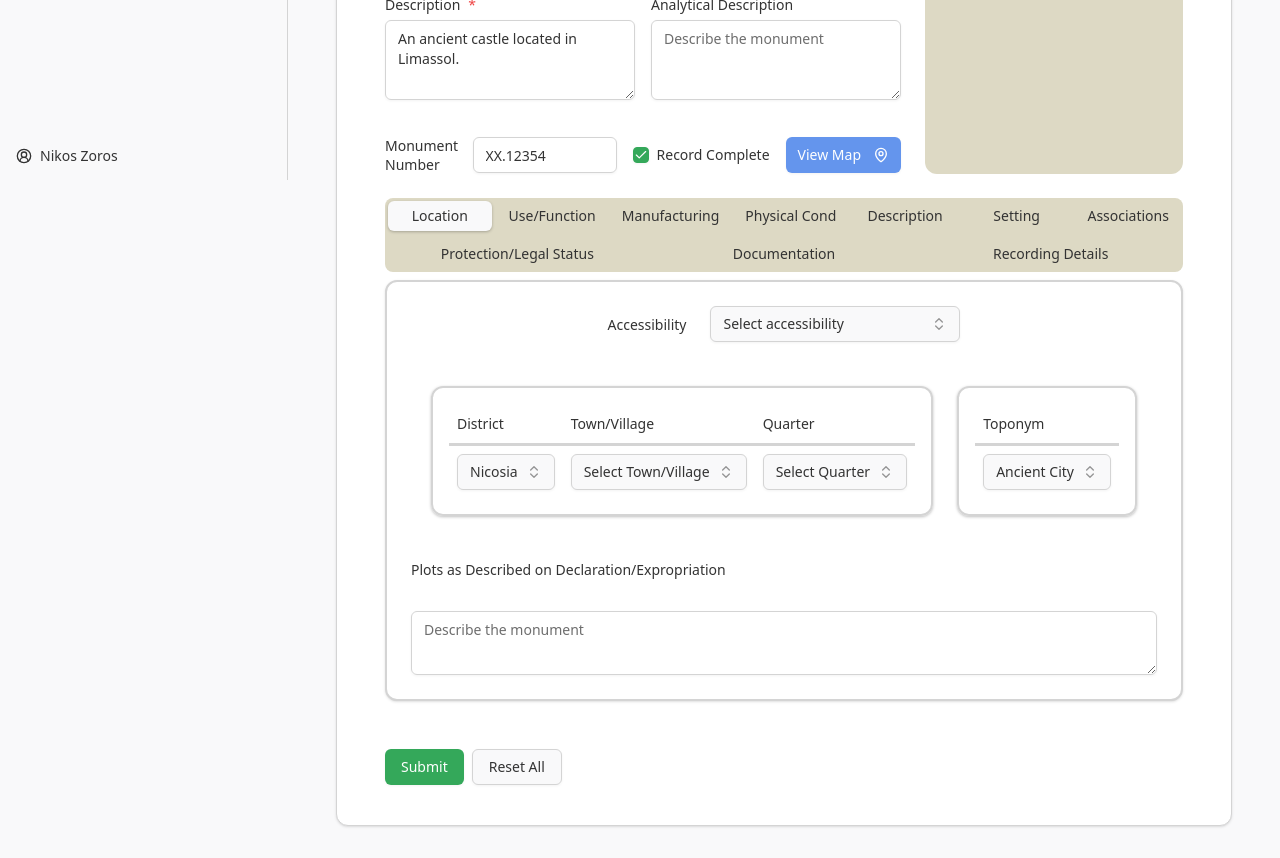
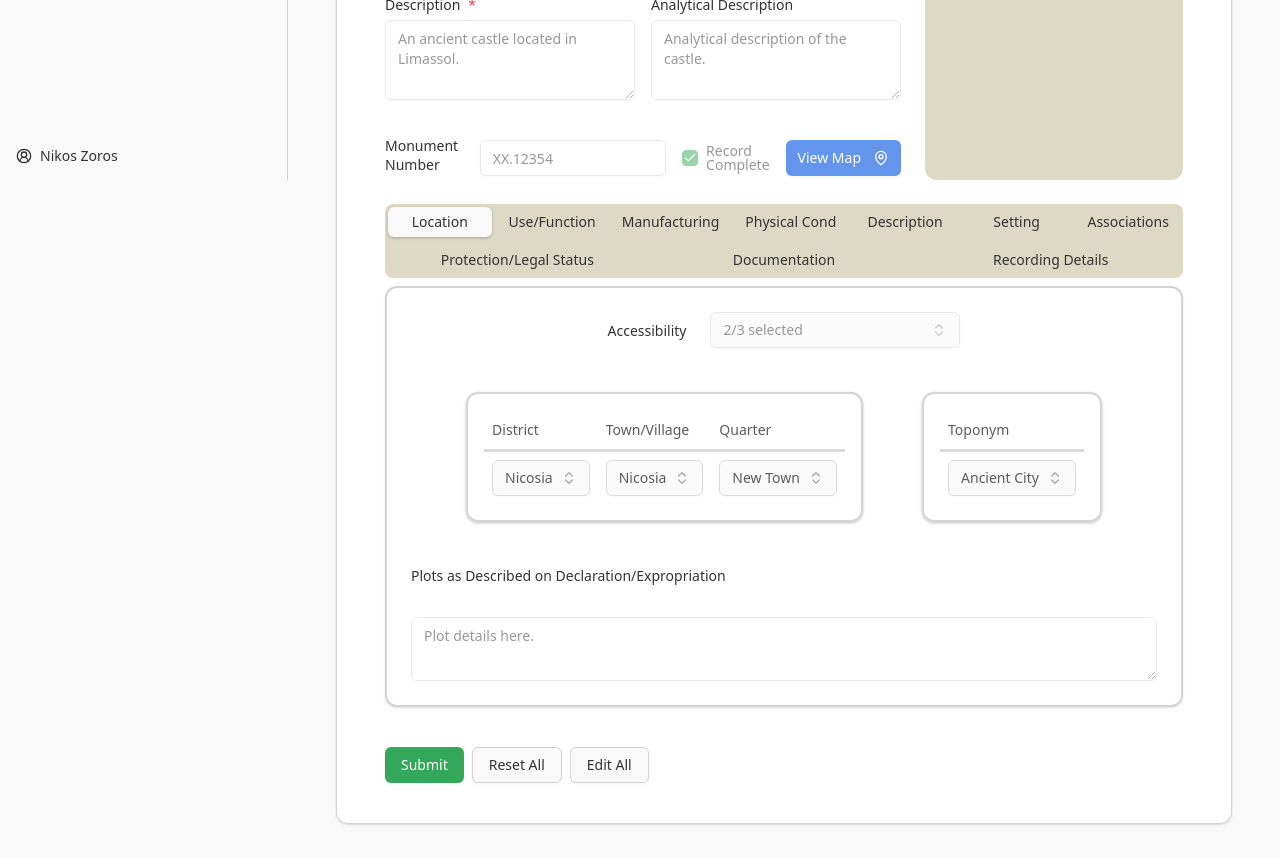
Before and after one commit to NikosZoros3533/CADIP, a React (Vite) app: page /ancient-monuments/1/edit in a window 1280 px wide. Shown: the part 620-1478 px from the top of the page. Built offline with nearby package versions, Linux system fonts and the light colour scheme.

Commit message:
feat: enhance monument form with editable fields and improved accessibility features

```diff
--- a/src/components/ancientMonuments/form-component.jsx
+++ b/src/components/ancientMonuments/form-component.jsx
@@ -27,6 +27,7 @@ import {
 import { useAppForm } from "@/hooks/forms/form";
 import { Separator } from "../ui/separator";
 import { formOptions } from "@tanstack/react-form";
+import { useState } from "react";
 
 const vocAcc = [
   { id: "1", labelEn: "Fully accessible site" },
@@ -46,6 +47,7 @@ const vocAcc = [
 
 export function AMForm({ monument = null }) {
   const monumentValues = { ...defaultMonumentValues };
+  const [editable, setEditable] = useState(!monument);
 
   //Check keys existence and set default values
   checkEntityDefaultKeys(monument, monumentValues);
@@ -114,6 +116,7 @@ export function AMForm({ monument = null }) {
                             aria-invalid={isInvalid}
                             placeholder="Castle of Limassol"
                             autoComplete="off"
+                            disabled={!editable}
                           />
                           {isInvalid && (
                             <FieldError errors={field.state.meta.errors} />
@@ -141,6 +144,7 @@ export function AMForm({ monument = null }) {
                             placeholder="Castle of Limassol"
                             aria-invalid={isInvalid}
                             className="min-h-[70px]"
+                            disabled={!editable}
                           />
                           {isInvalid && (
                             <FieldError errors={field.state.meta.errors} />
@@ -173,6 +177,7 @@ export function AMForm({ monument = null }) {
                               aria-invalid={isInvalid}
                               placeholder="Describe the monument"
                               className="min-h-[80px]"
+                              disabled={!editable}
                             />
                             {isInvalid && (
                               <FieldError errors={field.state.meta.errors} />
@@ -202,6 +207,7 @@ export function AMForm({ monument = null }) {
                               aria-invalid={isInvalid}
                               placeholder="Describe the monument"
                               className="min-h-[80px]"
+                              disabled={!editable}
                             />
                             {isInvalid && (
                               <FieldError errors={field.state.meta.errors} />
@@ -213,16 +219,18 @@ export function AMForm({ monument = null }) {
                   </div>
 
                   {/* MONUMENT NUMBER + RECORD COMPLETE + VIEW MAP in a single row on lg */}
-                  <div className="flex flex-col gap-4 lg:flex-row lg:items-center lg:justify-between lg:gap-4 pt-1">
+                  <div className="flex flex-col gap-4 xl:flex-row xl:items-center xl:justify-evenly xl:gap-4 pt-1">
                     {/* Monument Number */}
-                    <div className="lg:flex-1 max-w-xs">
                     <form.Field name="monumentNumber">
                       {(field) => {
                         const isInvalid =
                           field.state.meta.isTouched &&
                           !field.state.meta.isValid;
                         return (
-                            <Field orientation="horizontal">
+                          <Field
+                            orientation="horizontal"
+                            className="space-y-1.5 min-w-[60px] max-w-2xs "
+                          >
                             <FieldLabel htmlFor={field.name}>
                               Monument Number
                             </FieldLabel>
@@ -236,6 +244,7 @@ export function AMForm({ monument = null }) {
                               aria-invalid={isInvalid}
                               placeholder="monument num"
                               autoComplete="off"
+                              disabled={!editable}
                             />
                             {isInvalid && (
                               <FieldError errors={field.state.meta.errors} />
@@ -244,10 +253,9 @@ export function AMForm({ monument = null }) {
                         );
                       }}
                     </form.Field>
-                    </div>
 
                     {/* Record Complete */}
-                    <div className="flex items-center gap-2 lg:flex-none mt-1 lg:mt-0">
+                    <div className="flex items-center gap-2">
                       <form.Field name="isRecordComplete">
                         {(field) => {
                           return (
@@ -258,6 +266,7 @@ export function AMForm({ monument = null }) {
                                 onCheckedChange={(checked) =>
                                   field.handleChange(checked === true)
                                 }
+                                disabled={!editable}
                               />
                               <Label htmlFor={field.name}>
                                 Record Complete
@@ -269,19 +278,23 @@ export function AMForm({ monument = null }) {
                     </div>
 
                     {/* View Map Button */}
-                    <div className="flex justify-start lg:justify-end lg:flex-none mt-1 lg:mt-0">
+                    {monument && (
+                      <div className="flex justify-start lg:justify-end">
                         <Button type="button" variant="secondary">
                           View Map
                           <MapPin className="ml-1 h-4 w-4" />
                         </Button>
                       </div>
+                    )}
                   </div>
                 </FieldGroup>
 
                 {/* RIGHT COLUMN – picture placeholder, wider but not taller than needed */}
+                {monument && (
                   <div className="w-full md:flex-1 flex justify-center md:justify-end">
                     <div className="bg-muted rounded-xl w-full  lg:max-w-md aspect-video" />
                   </div>
+                )}
               </div>
             </FieldSet>
           </FieldGroup>
@@ -316,6 +329,7 @@ export function AMForm({ monument = null }) {
                             <field.MultiCheckbox
                               title="accessibility"
                               vocab={vocAcc}
+                              disabled={!editable}
                             />
                           </>
                         );
@@ -326,14 +340,14 @@ export function AMForm({ monument = null }) {
                     <form.AppField name="location">
                       {(field) => (
                         <>
-                          <field.LocationTable />
+                          <field.LocationTable disabled={!editable} />
                         </>
                       )}
                     </form.AppField>
                     <form.AppField name="toponym">
                       {(field) => (
                         <>
-                          <field.ToponymTable />
+                          <field.ToponymTable disabled={!editable} />
                         </>
                       )}
                     </form.AppField>
@@ -355,6 +369,7 @@ export function AMForm({ monument = null }) {
                             onBlur={field.handleBlur}
                             onChange={(e) => field.handleChange(e.target.value)}
                             aria-invalid={isInvalid}
+                            disabled={!editable}
                           />
                         </>
                       );
@@ -364,18 +379,29 @@ export function AMForm({ monument = null }) {
               </Card>
             </TabsContent>
           </Tabs>
-
-          <Button type="submit" className="mt-6">
-            Submit
-          </Button>
+          <div className="flex w-full gap-2 mt-4">
+            <Button type="submit">Submit</Button>
             <Button
               type="button"
-            className="ml-2"
               variant="outline"
-            onClick={() => form.reset()}
+              onClick={() => {
+                form.reset();
+                setEditable(false);
+              }}
             >
               Reset All
             </Button>
+
+            {!editable && (
+              <Button
+                type="button"
+                variant="outline"
+                onClick={() => setEditable(true)}
+              >
+                Edit All
+              </Button>
+            )}
+          </div>
         </form>
       </CardContent>
     </Card>
--- a/src/components/form-components/location-table.jsx
+++ b/src/components/form-components/location-table.jsx
@@ -33,7 +33,7 @@ const quarters = [
   { id: "3", value: "harbor_area", label: "Harbor Area" },
 ];
 
-export default function LocationTable() {
+export default function LocationTable({ disabled }) {
   const field = useFieldContext();
   const location = field.state.value || {};
 
@@ -42,7 +42,7 @@ export default function LocationTable() {
   };
   return (
     <div className="rounded-xl border-2 shadow-2xl p-4 overflow-auto max-w-full @lg:max-w-[700px]">
-      <Table>
+      <Table className={disabled ? "opacity-80 pointer-events-none" : ""}>
         <TableHeader>
           <TableRow>
             <TableHead>District</TableHead>
--- a/src/components/form-components/toponym-table.jsx
+++ b/src/components/form-components/toponym-table.jsx
@@ -14,14 +14,14 @@ const toponyms = [
   { id: "2", value: "historical_village", label: "Historical Village" },
   { id: "3", value: "sacred_site", label: "Sacred Site" },
 ];
-export default function ToponymTable() {
+export default function ToponymTable({ disabled }) {
   const field = useFieldContext();
   function handleChange(value) {
     field.setValue(value);
   }
   return (
     <div className="rounded-xl border-2 shadow-2xl p-4 overflow-auto max-w-full">
-      <Table>
+      <Table className={disabled ? "opacity-80 pointer-events-none" : ""}>
         <TableHeader>
           <TableRow>
             <TableHead>Toponym</TableHead>
--- a/src/components/form-components/vocabs/MultiCheckbox.jsx
+++ b/src/components/form-components/vocabs/MultiCheckbox.jsx
@@ -17,7 +17,7 @@ import {
 import { cn } from "@/lib/utils";
 import { useFieldContext } from "@/hooks/forms/form-context";
 
-export default function MultiCheckbox({ title, vocab }) {
+export default function MultiCheckbox({ title, vocab, disabled }) {
   const [open, setOpen] = useState(false);
   const field = useFieldContext();
 
@@ -32,6 +32,7 @@ export default function MultiCheckbox({ title, vocab }) {
           className="max-w-[250px] w-full justify-between"
           role="combobox"
           variant="outline"
+          disabled={disabled}
         >
           {field.state.value.length > 0 ? (
             <span>
--- a/src/components/ui/textarea.jsx
+++ b/src/components/ui/textarea.jsx
@@ -10,7 +10,7 @@ function Textarea({
     <textarea
       data-slot="textarea"
       className={cn(
-        "border-input placeholder:text-muted-foreground focus-visible:border-ring focus-visible:ring-ring/50 aria-invalid:ring-destructive/20 dark:aria-invalid:ring-destructive/40 aria-invalid:border-destructive dark:bg-input/30 flex field-sizing-content min-h-16 w-full rounded-md border bg-transparent px-3 py-2 text-base shadow-xs transition-[color,box-shadow] outline-none focus-visible:ring-[3px] disabled:cursor-not-allowed disabled:opacity-50 md:text-sm",
+        "border-input placeholder:text-muted-foreground focus-visible:border-ring focus-visible:ring-ring/50 aria-invalid:ring-destructive/20 dark:aria-invalid:ring-destructive/40 aria-invalid:border-destructive dark:bg-input/30 flex field-sizing-content min-h-16 w-full rounded-md border bg-transparent px-3 py-2 text-base shadow-xs transition-[color,box-shadow] outline-none focus-visible:ring-[3px]  disabled:opacity-50 md:text-sm",
         className
       )}
       {...props} />
--- a/src/lib/register-form/formUtils.js
+++ b/src/lib/register-form/formUtils.js
@@ -55,7 +55,10 @@ export function checkEntityDefaultKeys(monument, defaultValues) {
       if (Object.prototype.hasOwnProperty.call(defaultValues, key)) {
         defaultValues[key] = monument[key];
       } else {
-        console.log(`Monument has unexpected property "${key}"`, monument[key]);
+        console.warn(
+          `Monument has unexpected property "${key}"`,
+          monument[key]
+        );
       }
     }
   }
--- a/src/pages/AncientMonuments/ItemEdit.jsx
+++ b/src/pages/AncientMonuments/ItemEdit.jsx
@@ -5,18 +5,18 @@ const object = {
   id: "1",
   name: "Castle of Limassol",
   description: "An ancient castle located in Limassol.",
-  alternativeName: "",
-  analyticalDescription: "",
+  alternativeName: "alternate castle name",
+  analyticalDescription: "Analytical description of the castle.",
   monumentNumber: "XX.12354",
   isRecordComplete: true,
-  accessibilities: [],
+  accessibilities: ["1", "2"],
   location: {
     district: "nicosia",
-    town: "",
-    quarter: "",
+    town: "nicosia",
+    quarter: "new_town",
   },
   toponym: "ancient_city",
-  plotsDeclExproee: "asdasdasd",
+  plotsDeclExpro: "Plot details here.",
 };
 
 export default function () {
```
Lines whose indentation alone changed are shown as unchanged.
